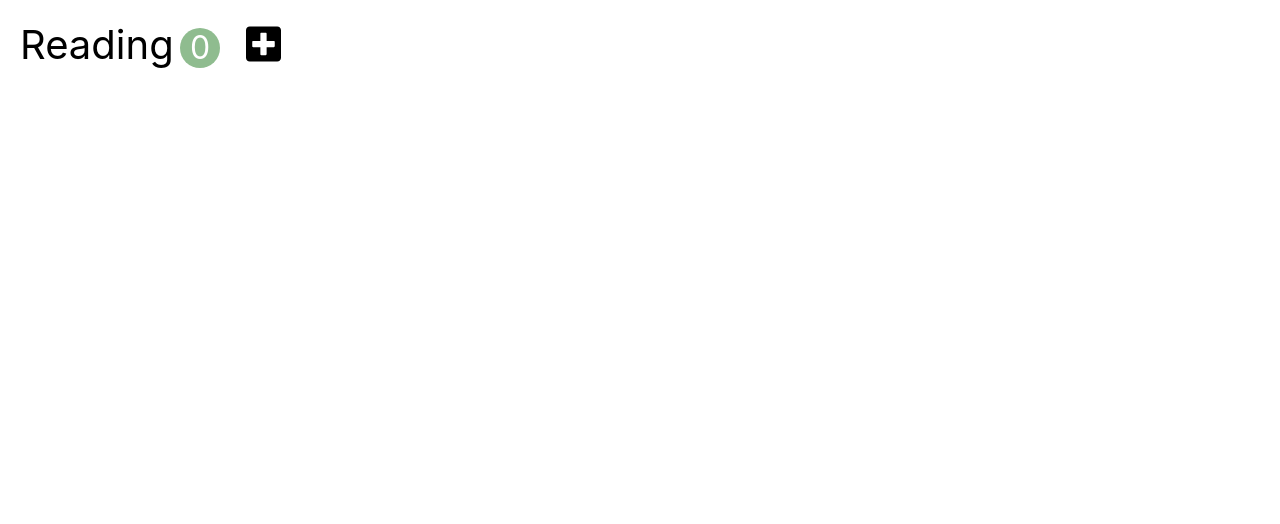
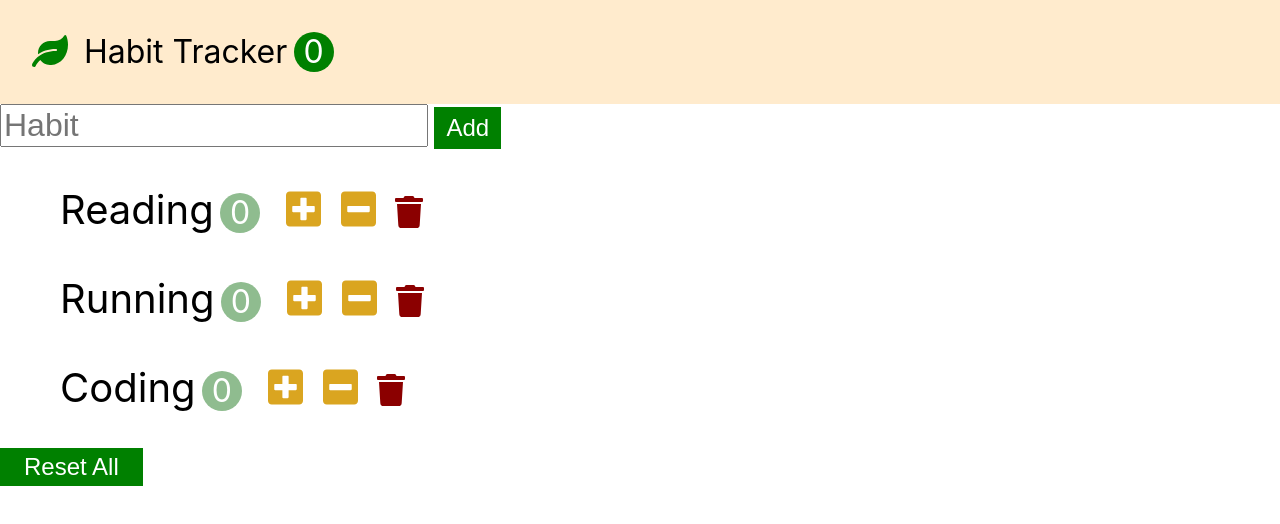
Before and after one commit to gkatldus1/habit-tracker, a React (Create React App) app: page / in a window 1280 px wide. Shown: the top 524 px of the page. Built offline with nearby package versions, Linux system fonts and the light colour scheme.

Commit message:
react-study-build

```diff
--- a/package.json
+++ b/package.json
@@ -2,17 +2,21 @@
   "name": "template",
   "version": "0.1.0",
   "private": true,
+  "homepage": "https://gkatldus1.github.io/habit-tracker/",
   "dependencies": {
     "@fortawesome/fontawesome-free": "^5.15.4",
     "@testing-library/jest-dom": "^5.11.4",
     "@testing-library/react": "^11.1.0",
     "@testing-library/user-event": "^12.1.10",
+    "gh-pages": "^3.2.3",
     "react": "^17.0.2",
     "react-dom": "^17.0.2",
     "react-scripts": "4.0.3",
     "web-vitals": "^1.0.1"
   },
   "scripts": {
+    "predeploy": "npm run build",
+    "deploy": "gh-pages -d build",
     "start": "react-scripts start",
     "build": "react-scripts build",
     "test": "react-scripts test",
--- a/src/index.js
+++ b/src/index.js
@@ -7,7 +7,7 @@ import SimpleHabit from "./components/simpleHabit";
 
 ReactDOM.render(
   <React.StrictMode>
-    <SimpleHabit />
+    <App />
   </React.StrictMode>,
   document.getElementById("root")
 );
```
Also changed, not shown: 1 other file (tests, documents, lock files or other folders).
